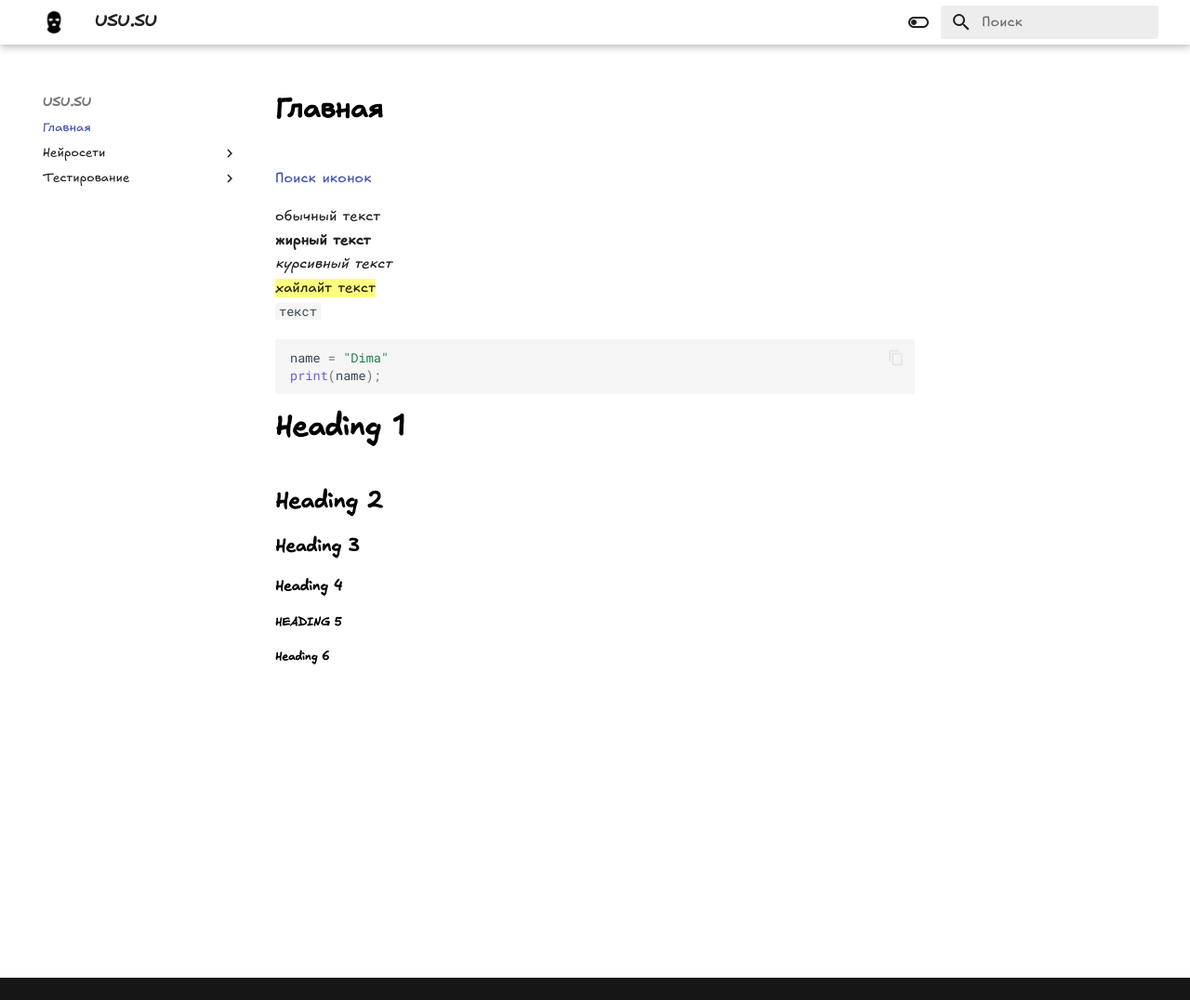
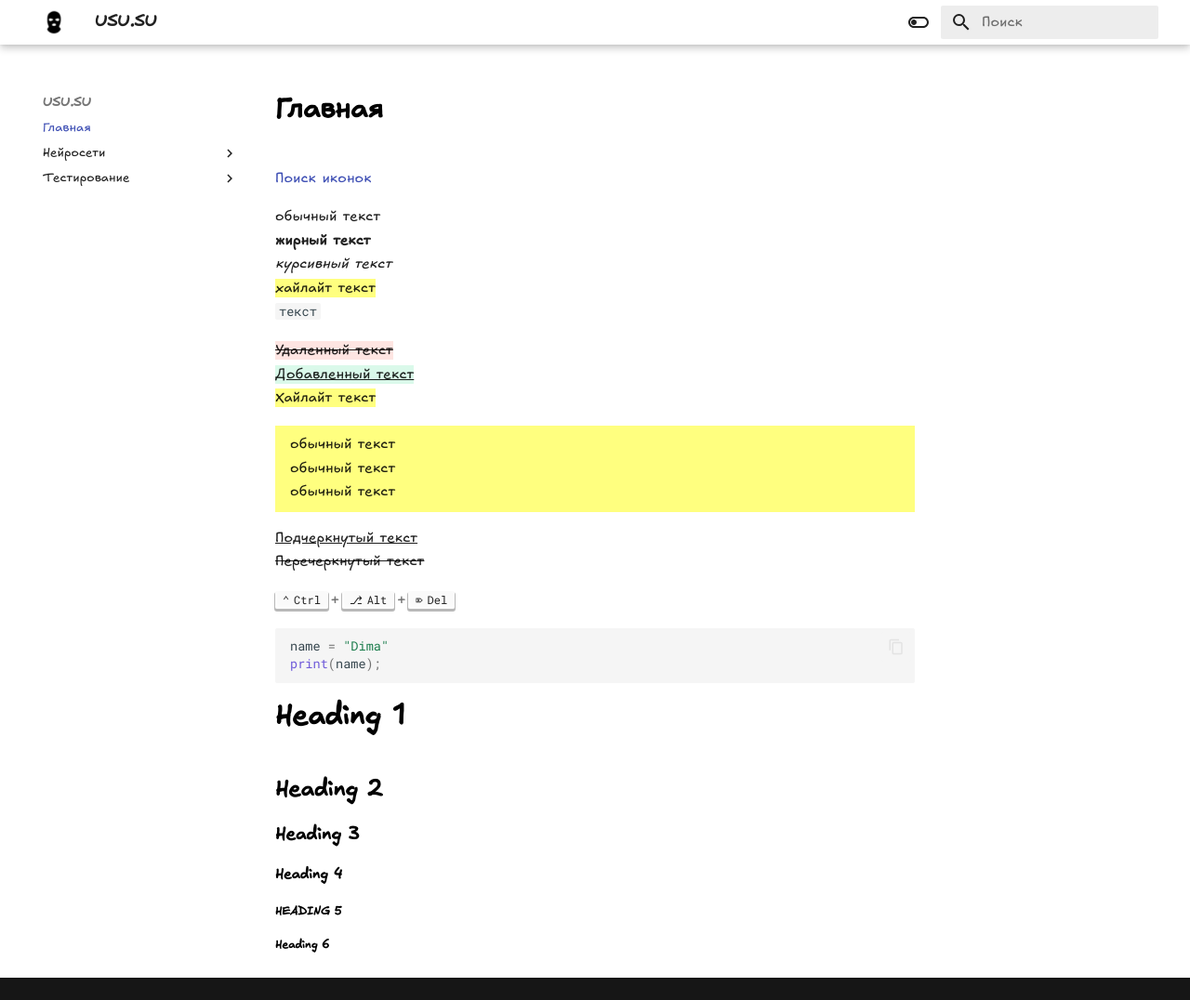
Before and after one commit to dypolyakov/knowledgebase, an MkDocs documentation site: the page built from docs/index.md, in a window 1280 px wide and 1076 px high. Shown: the whole window at 93% size. Built offline with MkDocs 1.6.1 and Material for MkDocs 9.7.7, drawn with Linux system fonts in a browser that asks for light colours.

Commit message:
Небольшие исправления на разных страницах

````diff
--- a/docs/index.md
+++ b/docs/index.md
@@ -7,6 +7,23 @@
 *курсивный текст*
 ==хайлайт текст==
 `текст`
+
+{--Удаленный текст--}
+{++Добавленный текст++}
+{==Хайлайт текст==}
+
+{==
+
+обычный текст
+обычный текст
+обычный текст
+
+==}
+
+^^Подчеркнутый текст^^
+~~Перечеркнутый текст~~
+
+++ctrl+alt+del++
 
 ```python
 name = "Dima"
````
Also changed, not shown: docs/Тестирование/Святослав Куликов/1.3 Что нужно знать тестировщику.md (+15 -15 lines), docs/Тестирование/Святослав Куликов/3.4 Свойства хороших требований.md (added).
